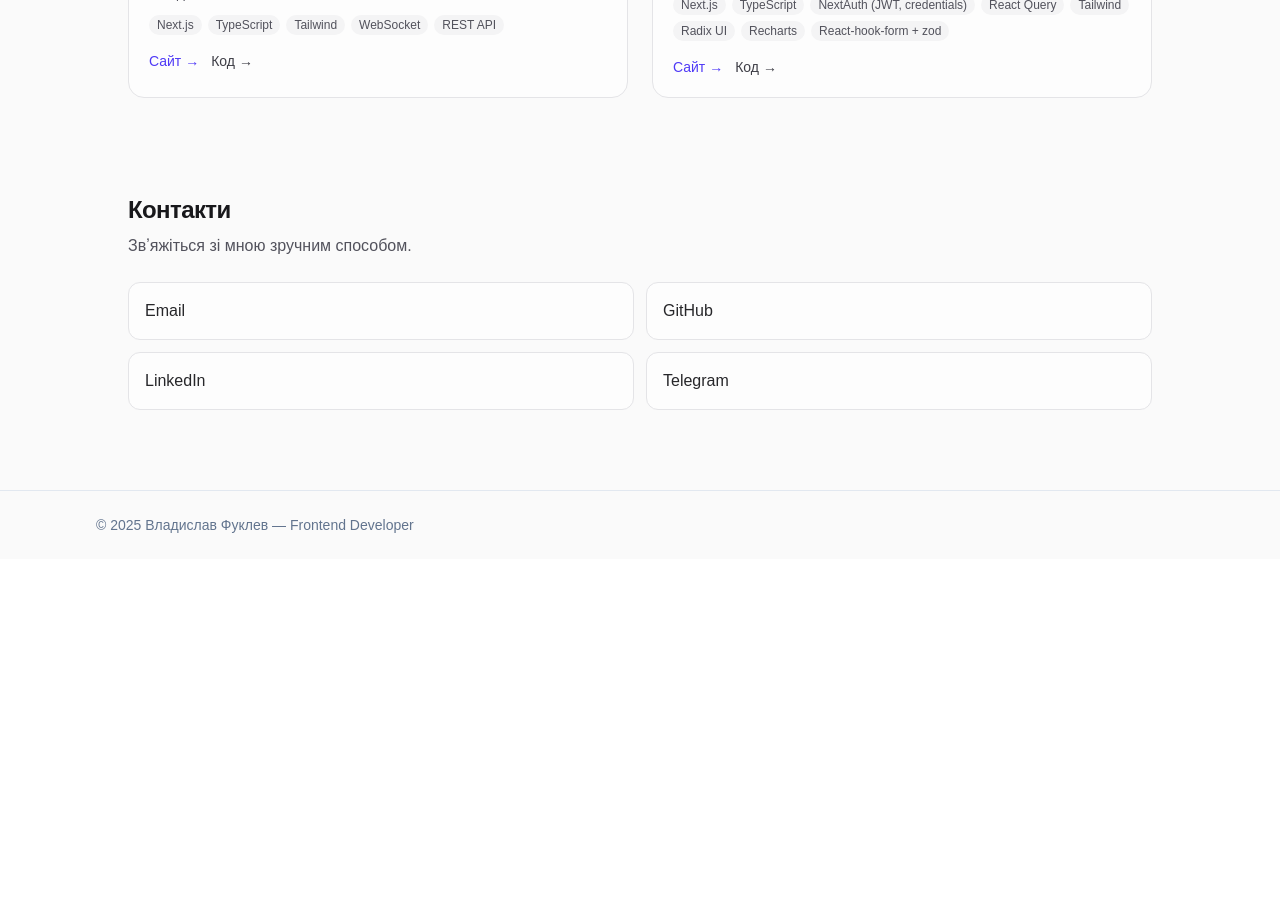
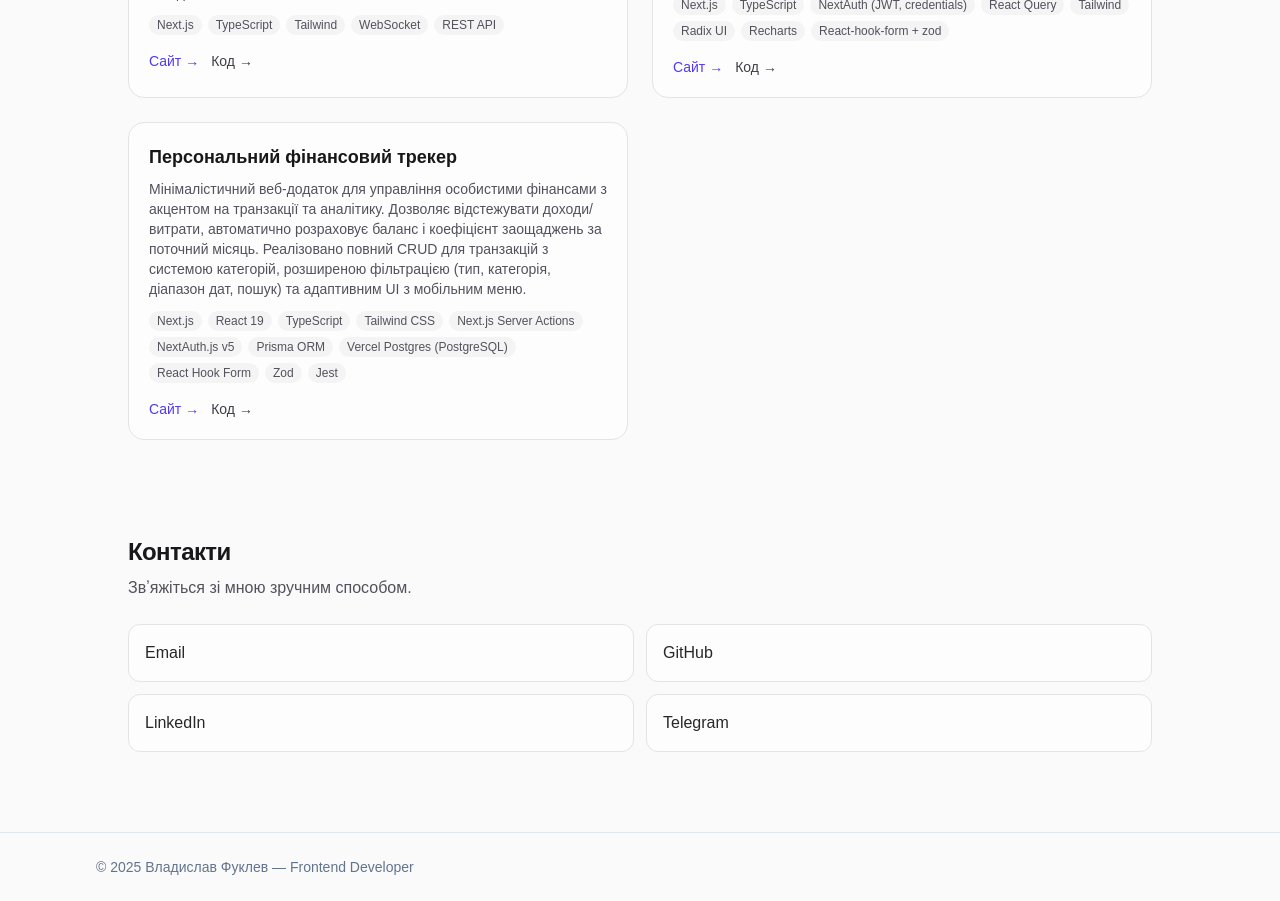
Before and after one commit to VladislavFuklev/portfolio, a Next.js app: page / in a window 1280 px wide. Shown: the part 1040-1941 px from the top of the page. Before the commit the page ends 1599 px from the top, so only its background shows below. Built offline with nearby package versions, Linux system fonts and the light colour scheme.

Commit message:
add project

```diff
--- a/app/data/content.ts
+++ b/app/data/content.ts
@@ -67,4 +67,12 @@ export const PROJECTS: Project[] = [
 		link: 'https://weather-widget-six-smoky.vercel.app/signin',
 		repo: 'https://github.com/VladislavFuklev/admin-dashboard',
 	},
+	{
+		title: 'Персональний фінансовий трекер',
+		description:
+			'Мінімалістичний веб-додаток для управління особистими фінансами з акцентом на транзакції та аналітику. Дозволяє відстежувати доходи/витрати, автоматично розраховує баланс і коефіцієнт заощаджень за поточний місяць. Реалізовано повний CRUD для транзакцій з системою категорій, розширеною фільтрацією (тип, категорія, діапазон дат, пошук) та адаптивним UI з мобільним меню.',
+		tech: [ "Next.js", "React 19", "TypeScript", "Tailwind CSS", "Next.js Server Actions", "NextAuth.js v5", "Prisma ORM", "Vercel Postgres (PostgreSQL)", "React Hook Form", "Zod", "Jest" ],
+		link: 'https://dashboard-omega-sandy-89.vercel.app/',
+		repo: 'https://github.com/VladislavFuklev/pet',
+	}
 ]
```
